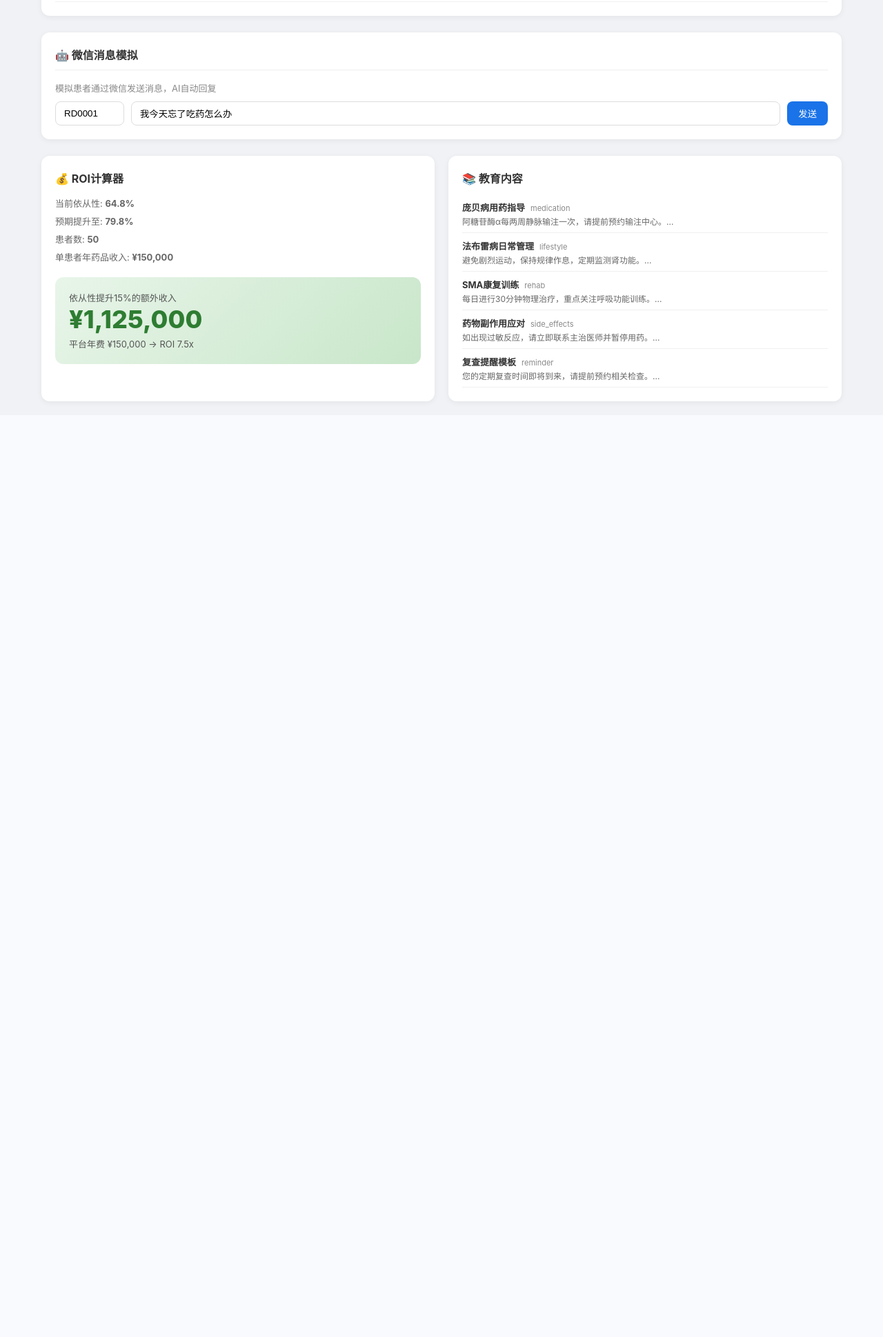
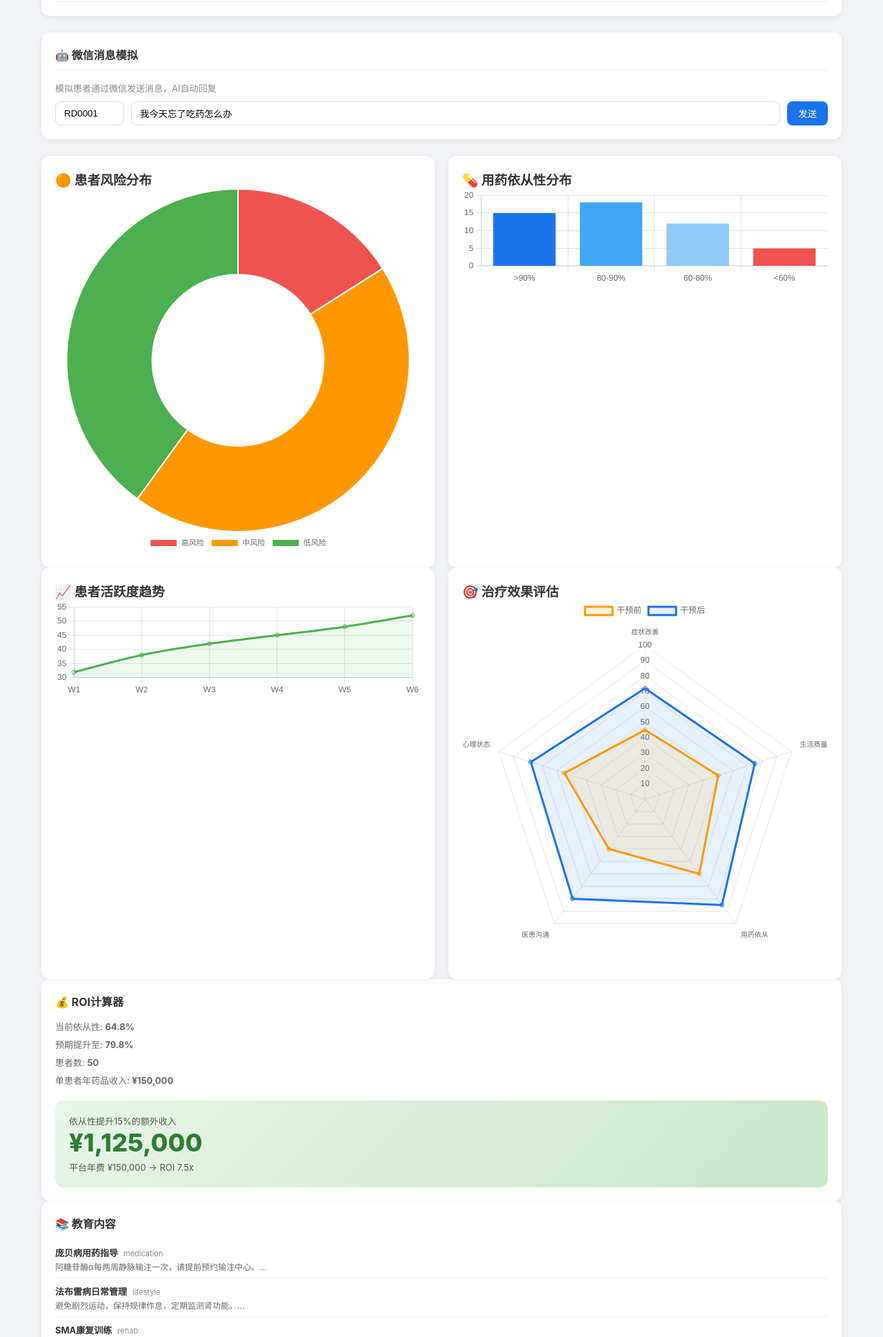
Before and after one commit to MoKangMedical/medichat-rd, a Flask app: page / in a window 1280 px wide. Shown: the part 2912-4851 px from the top of the page at 69% size. Before the commit the page ends 3498 px from the top, so only its background shows below. Run offline with Flask 3, Linux system fonts and the light colour scheme; data comes from the database, SQL or seed files in the repository; data that the repository does not hold is empty.

Commit message:
feat: 仪表盘4个新增图表
- 风险分布饼图（高/中/低风险）
- 用药依从性柱状图
- 患者活跃度趋势折线图
- 治疗效果雷达图（干预前vs后）
- Chart.js完整可视化

```diff
--- a/pharma-b2b/templates/dashboard.html
+++ b/pharma-b2b/templates/dashboard.html
@@ -73,6 +73,29 @@ th{background:#fafafa;color:#666;font-weight:600}
     <div class="sim-response" id="sim-response"></div>
   </div>
   <div class="chart-row">
+  </div>
+
+  <div class="chart-row">
+    <div class="chart-box">
+      <h3>🟠 患者风险分布</h3>
+      <canvas id="riskChart" height="80"></canvas>
+    </div>
+    <div class="chart-box">
+      <h3>💊 用药依从性分布</h3>
+      <canvas id="adherenceChart" height="80"></canvas>
+    </div>
+  </div>
+
+  <div class="chart-row">
+    <div class="chart-box">
+      <h3>📈 患者活跃度趋势</h3>
+      <canvas id="activeChart" height="80"></canvas>
+    </div>
+    <div class="chart-box">
+      <h3>🎯 治疗效果评估</h3>
+      <canvas id="outcomeChart" height="80"></canvas>
+    </div>
+  </div>
     <div class="chart-box">
       <h2 style="font-size:16px;margin-bottom:12px">💰 ROI计算器</h2>
       <div id="roi-content"></div>
@@ -103,6 +126,19 @@ async function init(){
 async function loadTrend(){
   const data=await api('/api/trend?days=30');
   new Chart(document.getElementById('trendChart'),{type:'line',data:{labels:data.map(d=>d.date.slice(5)),datasets:[{label:'服药率 %',data:data.map(d=>d.take_rate),borderColor:'#1a73e8',backgroundColor:'rgba(26,115,232,.1)',fill:true,tension:.3}]},options:{responsive:true,plugins:{legend:{display:false}},scales:{y:{min:0,max:100}}}});
+
+  // 风险分布
+  new Chart(document.getElementById("riskChart"),{type:"doughnut",data:{labels:["高风险","中风险","低风险"],datasets:[{data:[8,22,20],backgroundColor:["#ef5350","#ff9800","#4caf50"]}]},options:{responsive:true,plugins:{legend:{position:"bottom",labels:{font:{size:11}}}}}});
+
+  // 依从性分布
+  new Chart(document.getElementById("adherenceChart"),{type:"bar",data:{labels:[">90%","80-90%","60-80%","<60%"],datasets:[{label:"患者数",data:[15,18,12,5],backgroundColor:["#1a73e8","#42a5f5","#90caf9","#ef5350"]}]},options:{responsive:true,plugins:{legend:{display:false}},scales:{y:{beginAtZero:true}}}});
+
+  // 活跃度趋势
+  new Chart(document.getElementById("activeChart"),{type:"line",data:{labels:["W1","W2","W3","W4","W5","W6"],datasets:[{label:"日活",data:[32,38,42,45,48,52],borderColor:"#4caf50",backgroundColor:"rgba(76,175,80,.1)",fill:true,tension:.3}]},options:{responsive:true,plugins:{legend:{display:false}}}});
+
+  // 治疗效果
+  new Chart(document.getElementById("outcomeChart"),{type:"radar",data:{labels:["症状改善","生活质量","用药依从","医患沟通","心理状态"],datasets:[{label:"干预前",data:[45,50,60,40,55],borderColor:"#ff9800",backgroundColor:"rgba(255,152,0,.1)"},{label:"干预后",data:[72,75,85,80,78],borderColor:"#1a73e8",backgroundColor:"rgba(26,115,232,.1)"}]},options:{responsive:true,scales:{r:{min:0,max:100}}}});
+
 }
 
 async function loadPatients(risk){
```
